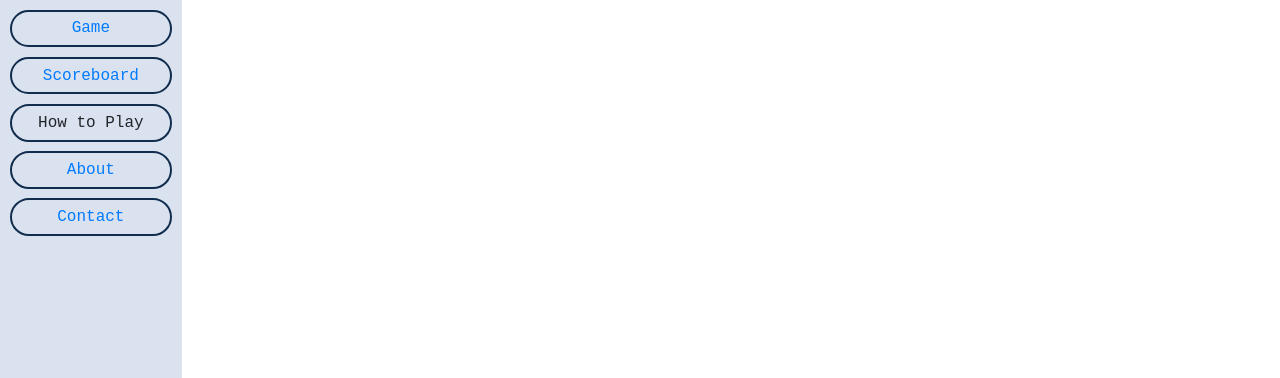
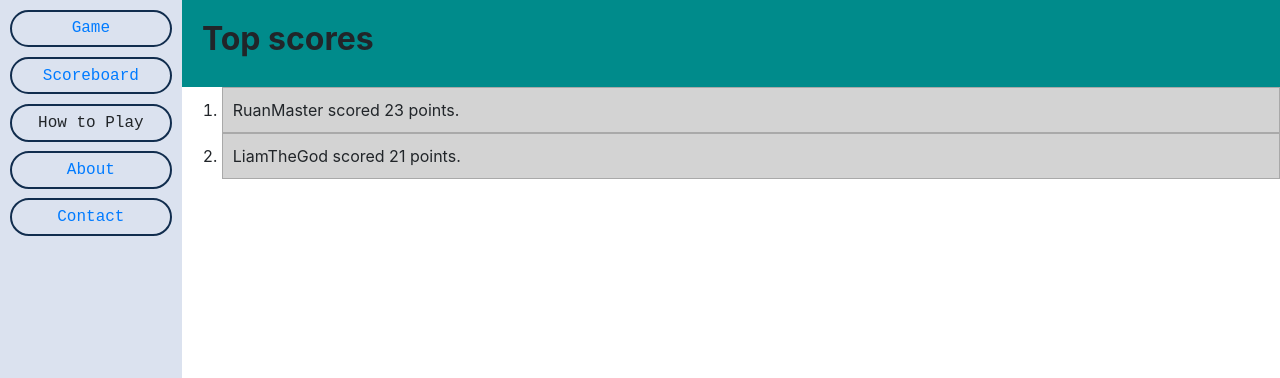
Before and after one commit to GT-XVII/DailyConundrum, a Flask app: page /scoreboard in a window 1280 px wide. Shown: the part 50-428 px from the top of the page. Run offline with Flask 3, Linux system fonts and the light colour scheme.

Commit message:
Started to work on the scoreboard

```diff
--- a/static/game.js
+++ b/static/game.js
@@ -1,4 +1,4 @@
-/*class DailyConundrum {
+class DailyConundrum {
     anagramArr = ['willygong','eatenturd','shaginbum'];
     answerArr = ['glowingly','untreated','ambushing'];
     isTimerActive;
@@ -61,6 +61,7 @@
 
         if (userGuess === correctAnswer) {
             alert('Congratulations! You got the word!');
+            const score = this.countdown;
         } else {
             alert('Oops! That\'s not the correct word. Try again!');
         }
@@ -89,4 +90,4 @@ const clearField = () => {
         return;
     }
 
-}*/
+}
--- a/static/mystyle.css
+++ b/static/mystyle.css
@@ -28,6 +28,7 @@
     flex-direction: column;
     align-items: center;
     background-color: #F9F7F7;
+    z-index: 0;
 }
 
 #checkGuess {
@@ -39,6 +40,10 @@
     height: 6ch;
     border-radius: 3ch;
     margin: 2ch;
+    text-align: center;
+    display: flex;
+    justify-content: center;
+    align-items: center;
 }
 
 .frame {
@@ -48,6 +53,7 @@
     position: fixed;
     top: 50px;
     height: 100vh;
+    z-index: 0;
 }
 
 .header {
@@ -76,8 +82,12 @@
 }
 
 .menuContainer {
+    width: 18ch;
+    height: 100%;
+    position: relative;
     text-align: center;
     background-color: #DBE2EF;
+    left: 0;
 }
 
 .menuContainer a {
@@ -123,3 +133,9 @@
     text-align: center;
     border: 1px solid #DBE2EF;
 }
+
+.whiteSpaceMenu{
+    width: 18ch;
+    height: 0px;
+    z-index: 0;
+}
--- /dev/null
+++ b/static/scoreboard.css
@@ -0,0 +1,17 @@
+.scoreElement {
+    background-color: lightgrey;
+    padding: 1ch;
+    border: 1px solid darkgray;
+}
+
+.scoreboard {
+    display: flex;
+    justify-content: flex-start;
+    justify-items: center;
+    flex-direction: column;
+}
+
+.scoreboardHeader {
+    padding: 2ch;
+    background-color: darkcyan;
+}
--- a/static/scoreboard.js
+++ b/static/scoreboard.js
@@ -0,0 +1,12 @@
+document.addEventListener('DOMContentLoaded', () => {
+    const scoreboard = document.querySelector('ol');
+    const addScore = (name, score) => {
+        const scoreElement = document.createElement('li');
+        scoreElement.className = 'scoreElement';
+        scoreElement.innerText = `${name} scored ${score} points.`;
+        scoreboard.appendChild(scoreElement);
+    }
+
+    addScore('RuanMaster', 23);
+    addScore('LiamTheGod', 21);
+});
--- a/templates/scoreboard.html
+++ b/templates/scoreboard.html
@@ -2,9 +2,17 @@
 {% block head %}
   {{ super() }}
   <script src="{{ url_for('static', filename='scoreboard.js') }}"></script>
+  <link rel="stylesheet" href="{{ url_for('static', filename='scoreboard.css') }}">
 {% endblock %}
+{% block content %}
   <!-- Scoreboard page content goes here -->
-  <div class="scoreboard">
-    Something here
-    <!-- Content of the scoreboard -->
+  <div class="frame">
+    <div></div>
+    <div class="scoreboard">
+      <div class="scoreboardHeader"><h2><strong>Top scores</strong></h1></div>
+      <ol></ol>
+      <!-- Content of the scoreboard -->
+    </div>
   </div>
+
+{% endblock %}
```
Also changed, not shown: templates/game.html (+7 -2 lines).
